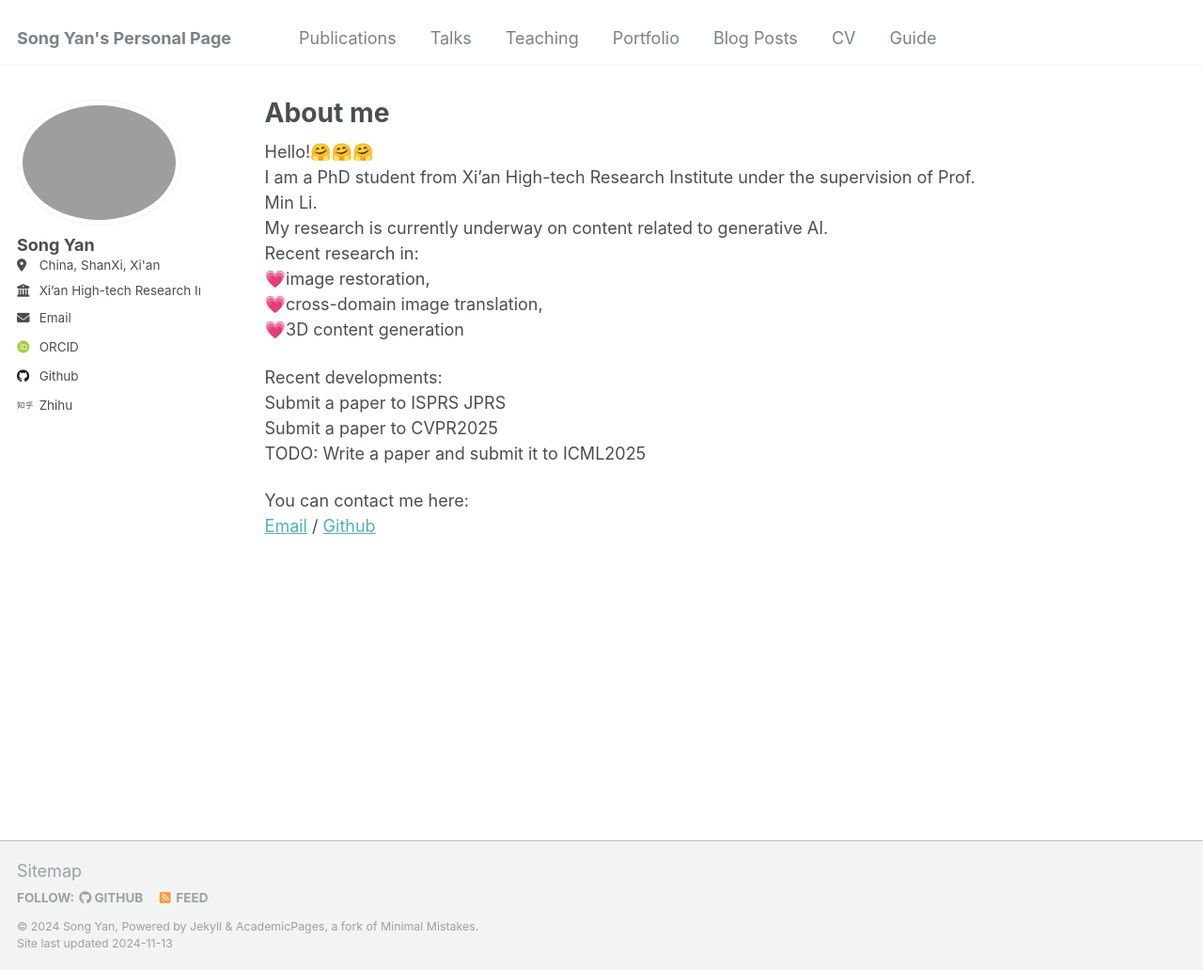
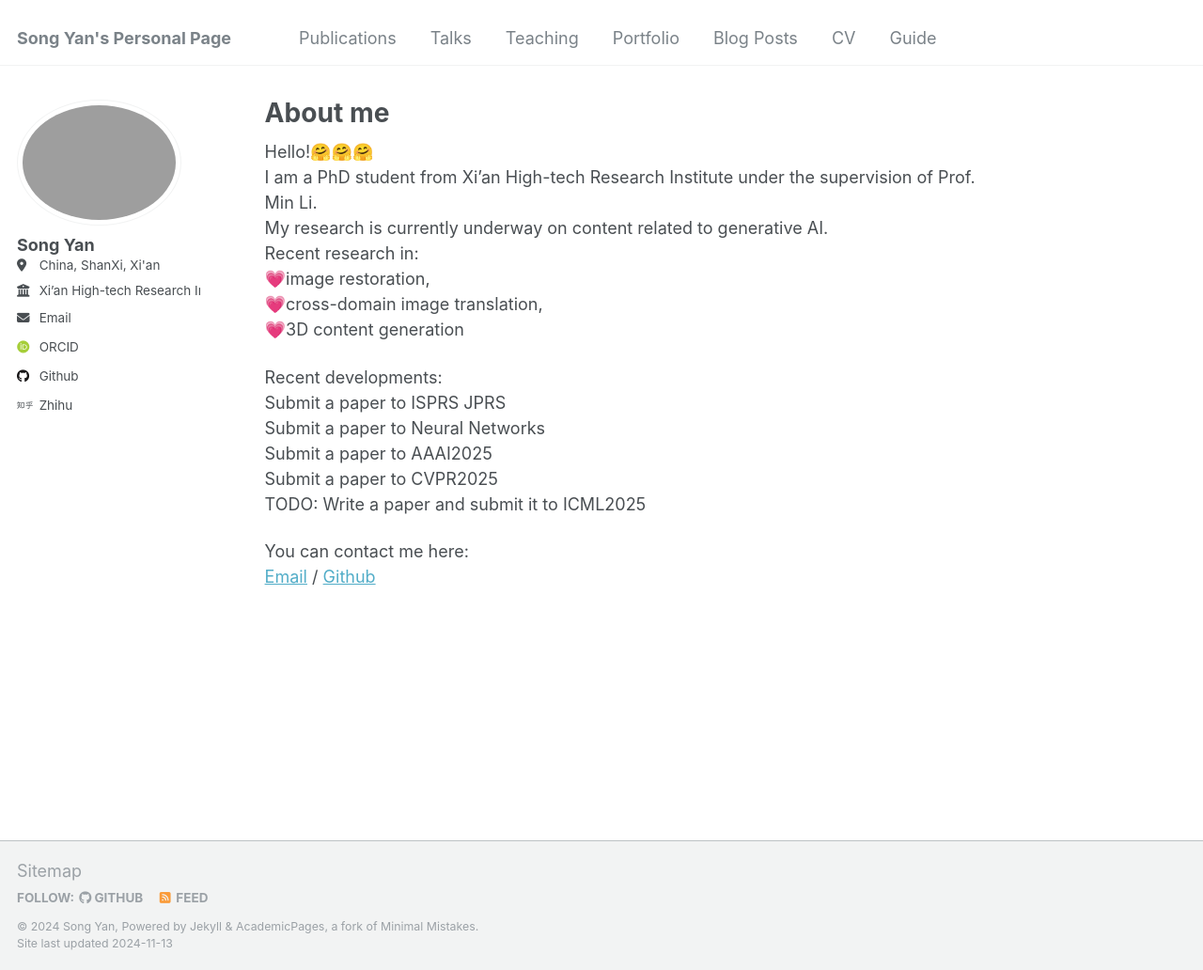
Before and after one commit to SongYan888/SongYan888.github.io, a Jekyll site: the page built from _pages/about.md, in a window 1280 px wide and 1032 px high. Shown: the whole window at 94% size. Built offline with Jekyll 4.4.1, drawn with Linux system fonts in a browser that asks for light colours; some web fonts are replaced.

Commit message:
Update about.md

```diff
--- a/_pages/about.md
+++ b/_pages/about.md
@@ -14,6 +14,8 @@ Recent research in: <br>💗image restoration,<br> 💗cross-domain image transl
 
 Recent developments:<br>
 Submit a paper to ISPRS JPRS<br>
+Submit a paper to Neural Networks<br>
+Submit a paper to AAAI2025<br>
 Submit a paper to CVPR2025<br>
 TODO: Write a paper and submit it to ICML2025<br>
 
```
